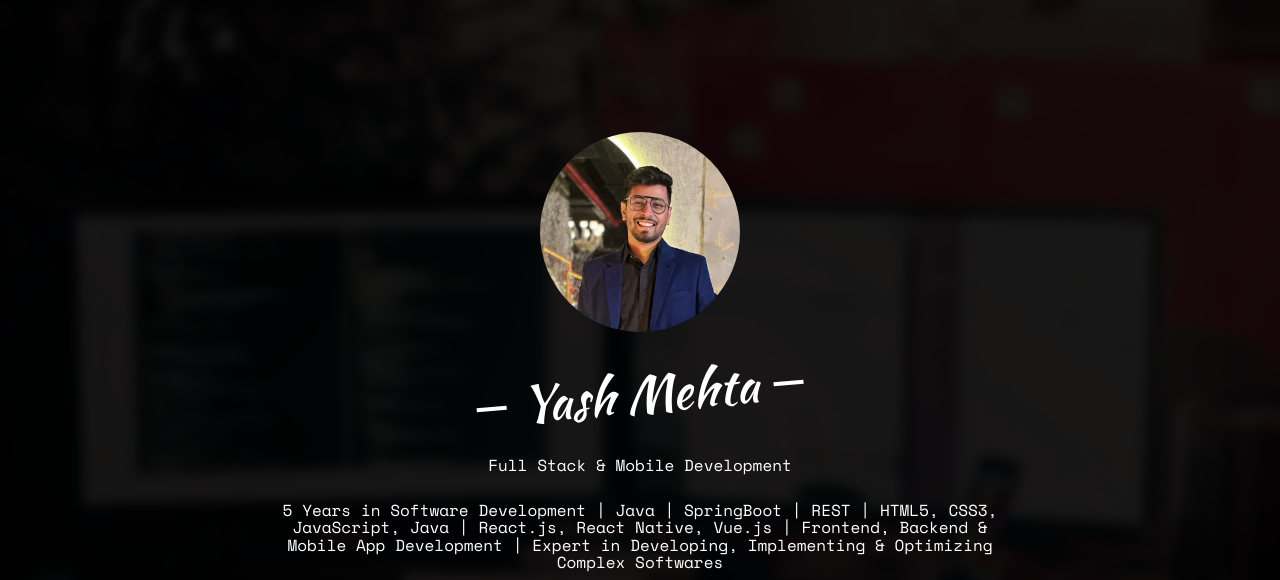
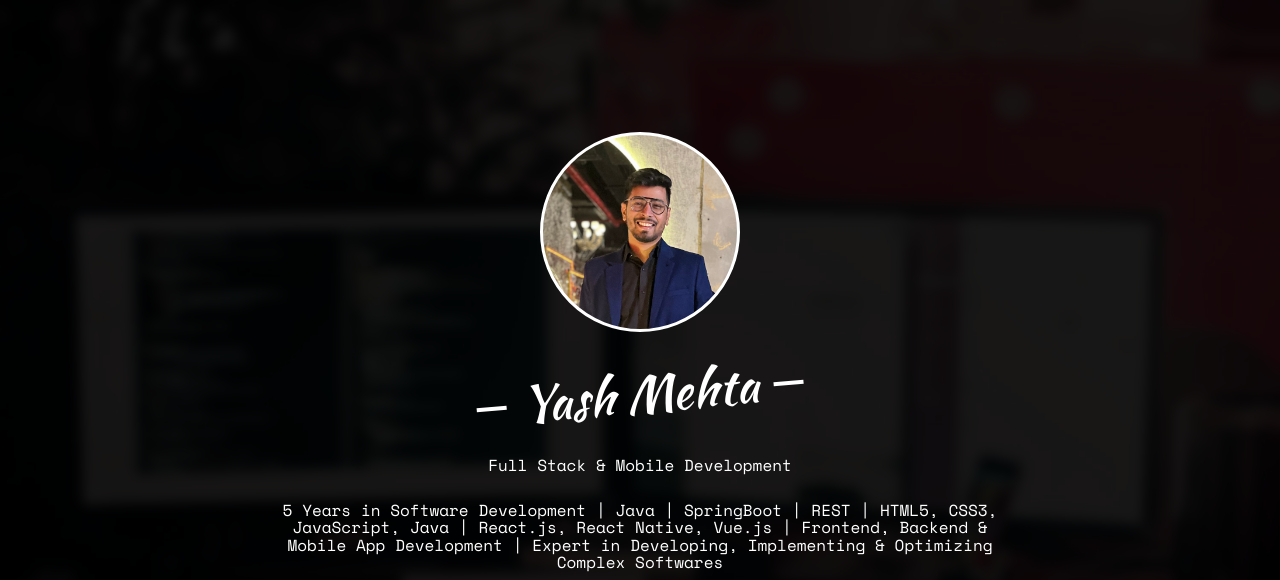
Before and after one commit to ykm17/devfolio, a plain HTML site: page index.html in a window 1280 px wide. Shown: the top 580 px of the page. Drawn offline with nearby package versions, Linux system fonts and the light colour scheme; some packages are replaced by stand-ins of ours; no server answers; files whose address does not match are found by name.

Commit message:
add style

```diff
--- a/css/style.css
+++ b/css/style.css
@@ -211,6 +211,7 @@ h1, h2, h3, h4, h5, h6, figure {
   -moz-border-radius: 50%;
   -ms-border-radius: 50%;
   border-radius: 50%;
+  border: 3px solid #fff;
 }
 #fh5co-header .display-tc .fh5co-social-icons li a,
 .fh5co-cover .display-tc .fh5co-social-icons li a {
```
